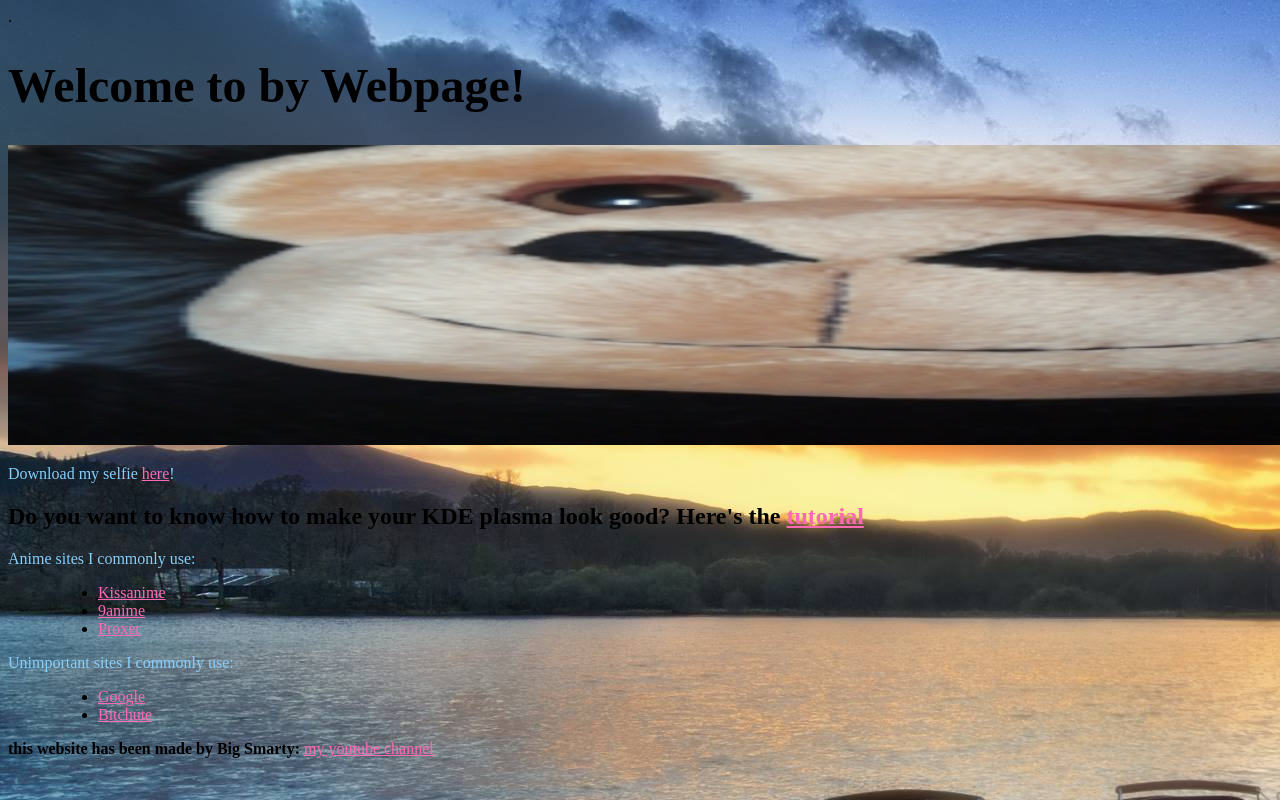
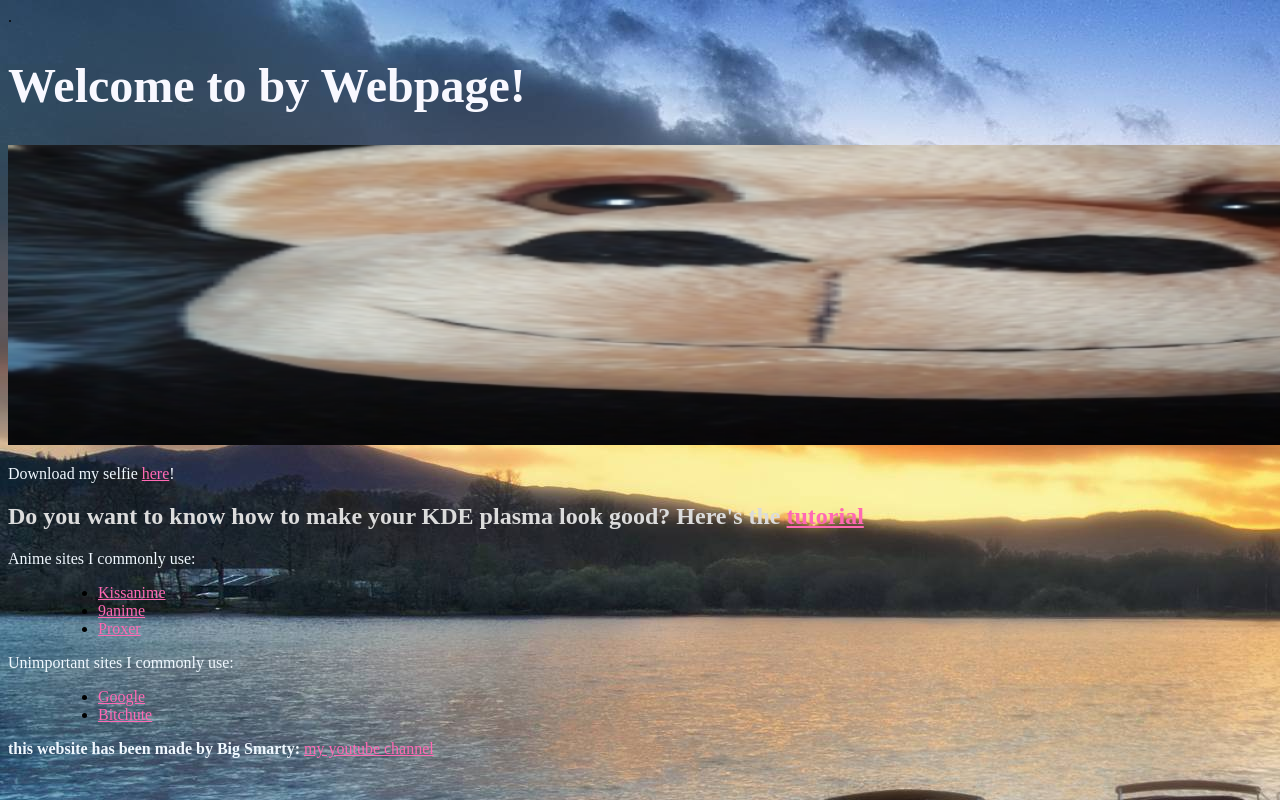
Before and after one commit to Big-Smarty/Penty420.github.io, a plain HTML site: page index.html in a window 1280 px wide. Shown: the top 800 px of the page. Drawn offline with Linux system fonts and the light colour scheme.

Commit message:
some overall quality of life improvements

```diff
--- a/index.html
+++ b/index.html
@@ -7,11 +7,14 @@
       }
     </style>
     <style>
+      b {
+        color: aliceblue;
+      }
       ul {
         margin-left: 50px;
       }
       p {
-        color: lightskyblue;
+        color: aliceblue;
       }
       a {
         color: hotpink;
@@ -26,11 +29,13 @@
     />
     .
     <meta name="author" content="Big Smarty" />
-    <h1>Welcome to by Webpage!</h1>
-    <img src="melol.png" alt="my selfie lol" height="300" width="1920">
-      <p>Download my selfie <a href="melol.png" target="_blank" download>here</a>!<p>
-    </h1>
-    <h2>
+    <h1 style="color: ghostwhite;">Welcome to by Webpage!</h1>
+    <img src="melol.png" alt="my selfie lol" height="300" width="1900" />
+    <p>
+      Download my selfie <a href="melol.png" target="_blank" download>here</a>!
+    </p>
+    <p></p>
+    <h2 style="color: gainsboro;">
       Do you want to know how to make your KDE plasma look good? Here's the
       <a href="plasmatutorial.html" target="_blank">tutorial</a>
     </h2>
```
